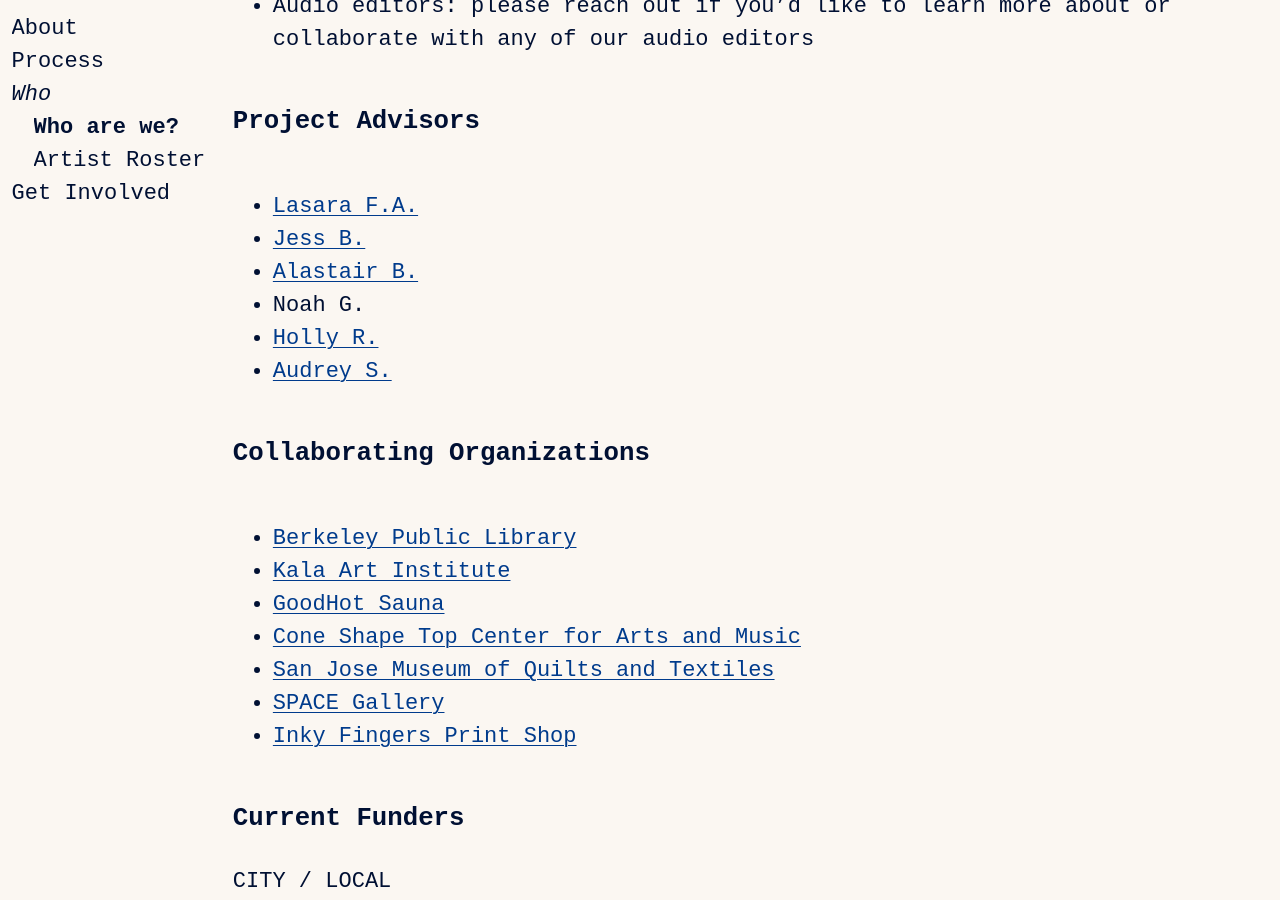
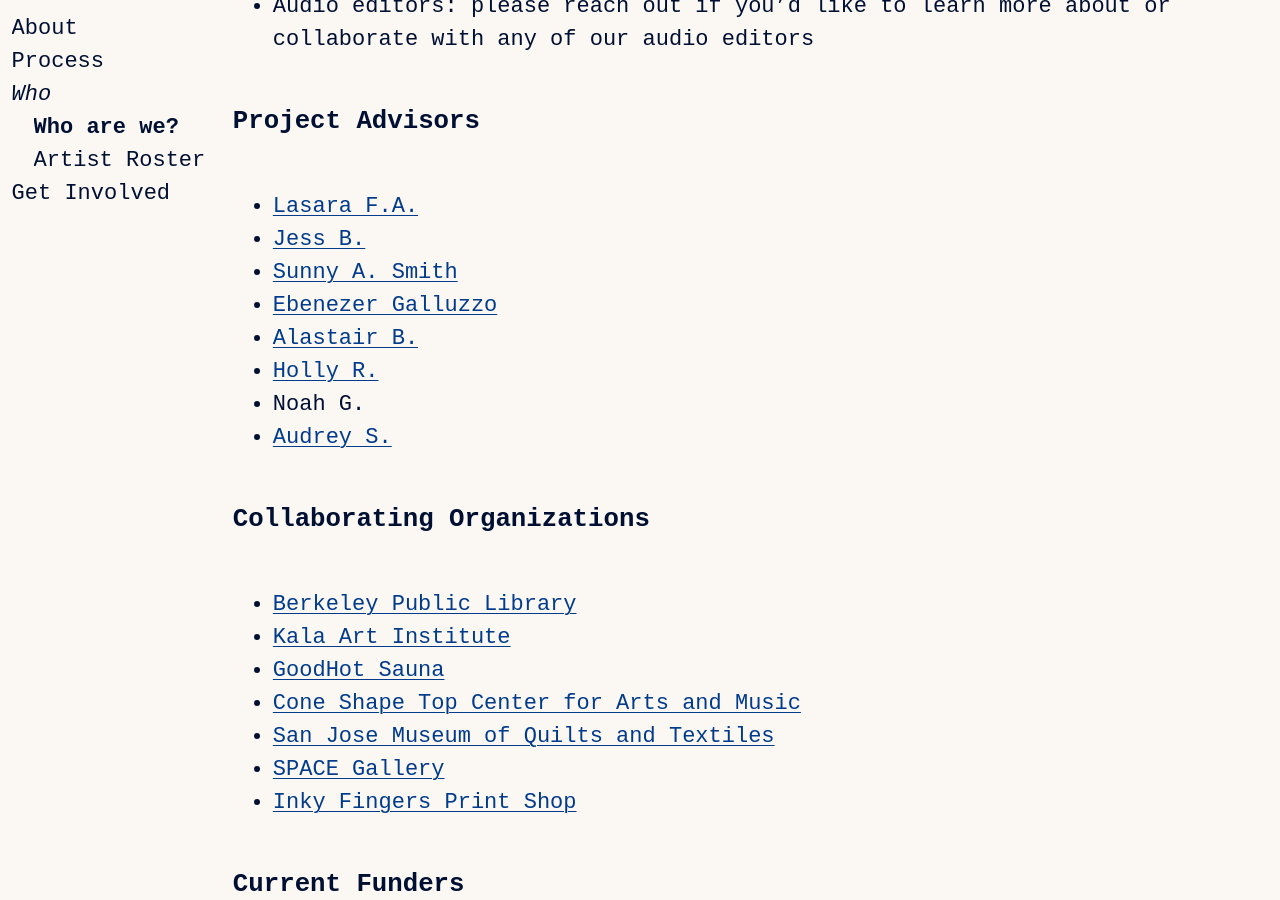
Before and after one commit to danieldickison/transmission-site, a Jekyll site: the page built from who.markdown, in a window 1280 px wide and 900 px high, scrolled down 1577 px. Built offline with Jekyll 4.4.1, drawn with Linux system fonts in a browser that asks for light colours; some web fonts are replaced; our own code applies the rules of GitHub Pages for plain Markdown files.

Commit message:
Update who.markdown

```diff
--- a/who.markdown
+++ b/who.markdown
@@ -41,9 +41,11 @@
 
 * [Lasara F.A.](https://lasarafirefoxallen.substack.com/)
 * [Jess B.](publiclibraryquilts.com)
+* [Sunny A. Smith](https://sunnyasmith.com/)
+* [Ebenezer Galluzzo](https://ebenezergalluzzo.com/)
 * [Alastair B.](https://www.kalw.org/people/alastair-boone)
+* [Holly R.](truefalse.org)
 * Noah G.
-* [Holly R.](truefalse.org)
 * [Audrey S.](http://therapywithaudrey.com)
 
 ### Collaborating Organizations
```
